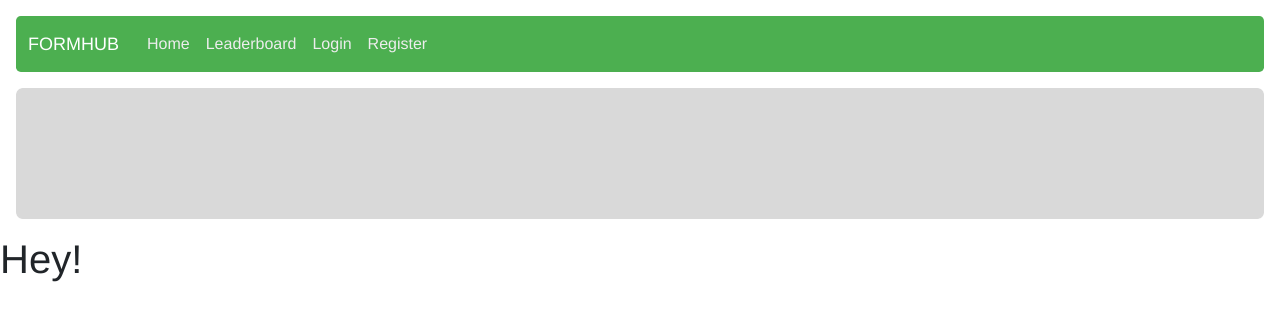
After one commit to ChindanaiR/FormHubProject, a Django app: template templates/redeem/dataset.html in a window 1280 px wide. The commit adds this page. Shown: the top 321 px of the page. Run offline with Django 5.2, Linux system fonts and the light colour scheme; the template is opened without the code that fills it, so the values that code supplies are empty.

Commit message:
intitialise preview page

```diff
--- a/redeem/urls.py
+++ b/redeem/urls.py
@@ -4,7 +4,7 @@ from . import views
 urlpatterns = [
     path("", views.index, name="index"),
     path("redeem/<int:redeem_id>", views.redeem, name="redeem"),
-
     path("get_point/", views.get_point, name="get_point"),
+    # path("dataset_page/", views.)
 
 ]
--- a/redeem/views.py
+++ b/redeem/views.py
@@ -108,3 +108,5 @@ def redeem(request, redeem_id):
     })
 
     # return HttpResponseRedirect(reverse("index"))
+
+# def dataset_page(request, )
--- /dev/null
+++ b/templates/redeem/dataset.html
@@ -0,0 +1,12 @@
+{% extends "layout.html" %}
+{% load static %}
+
+{% block extra_css %}
+    <link rel="stylesheet" href="{% static 'answering/index.css' %}">
+{% endblock %}
+
+{% block body %}
+<h1>Hey!</h1>
+
+<script src="{% static 'answering/index.js' %}"></script>
+{% endblock %}
--- a/templates/redeem/index.html
+++ b/templates/redeem/index.html
@@ -107,20 +107,21 @@
             </div>
         </div>
 
+        <!-- FORM FOR SALES -->
         <div class="my-2">
             <div class="redeem-option">
                 form
             </div>
             <div class="wrapper-prize">
                 {% for form in form_sale %}
-                <div class="card mx-2" style="min-width: 12rem;">
+                <div class="card-dst mx-2" style="min-width: 12rem;">
                     <div class="card-body">
                         <p class="card-text" id="" data-point="">{{form.form_name}}</p>
                         <p class="card-text" id="" data-point="">owner:{{form.owner}}</p>
                         <p class="card-text"><STRONG>Point : {{form.form_point}}</STRONG><p>
                     </div>
                     <div id = 'confirm'  >
-                        <a  href="/account/"><button class="redeem-btn btn btn-success"   value="FORM" name="{{prize.id}}">View more..</button></a>
+                        <a href="{{  }}"><button class="redeem-btn btn btn-success" dataset-id = "{{ form.id }}" value="FORM" name="{{prize.id}}">View more..</button></a>
                     </div>
                 </div>
                 {% empty %}
```
Also changed, not shown: static/redeem/redeem.js (+12 -1 lines), db.sqlite3.
